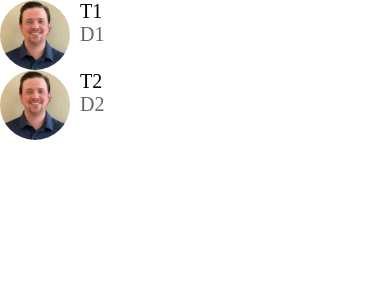
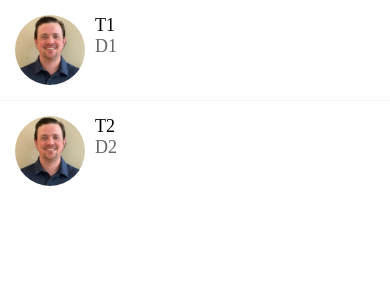
Before and after one commit to WaltersMatthew/DoneWithIt, a React Native app: screen / in a window 390 px wide. Shown: the top 300 px of the page. Built offline with nearby package versions, Linux system fonts and the light colour scheme.

Commit message:
implement swipe to delete

```diff
--- a/app/Components/AppText/AppText.js
+++ b/app/Components/AppText.js
@@ -1,5 +1,5 @@
 import React from "react";
-import { Text, StyleSheet } from "react-native";
+import { Text, StyleSheet, Platform } from "react-native";
 
 function AppText({ children, style }) {
     return <Text style={[styles.text, style]}>{children}</Text>;
@@ -7,8 +7,8 @@ function AppText({ children, style }) {
 
 const styles = StyleSheet.create({
     text: {
-        fontSize: 20,
-        fontFamily: "Avenir",
+        fontSize: 18,
+        fontFamily: Platform.OS === "android" ? "Roboto" : "Avenir",
     },
 });
 
--- a/app/Components/AppText/index.js
+++ /dev/null
@@ -1,3 +0,0 @@
-import AppText from "./AppText";
-
-export default AppText;
--- a/app/Components/ListItem.js
+++ b/app/Components/ListItem.js
@@ -1,10 +1,27 @@
 import React from "react";
-import { View, StyleSheet, Image } from "react-native";
+import {
+    View,
+    StyleSheet,
+    Image,
+    TouchableHighlight,
+    TouchableOpacity,
+} from "react-native";
+import AppText from "./AppText";
+import Swipeable from "react-native-gesture-handler/Swipeable";
+
 import colors from "../config/colors";
-import AppText from "./AppText";
 
-function ListItem({ title, subTitle, image }) {
+function ListItem({
+    title,
+    subTitle,
+    image,
+    IconComponent,
+    onPress,
+    renderRightActions,
+}) {
     return (
+        <Swipeable renderRightActions={renderRightActions}>
+            <TouchableHighlight underlayColor={colors.light} onPress={onPress}>
                 <View style={styles.container}>
                     <Image style={styles.image} source={image} />
                     <View>
@@ -12,12 +29,15 @@ function ListItem({ title, subTitle, image }) {
                         <AppText style={styles.subTitle}>{subTitle}</AppText>
                     </View>
                 </View>
+            </TouchableHighlight>
+        </Swipeable>
     );
 }
 
 const styles = StyleSheet.create({
     container: {
         flexDirection: "row",
+        padding: 15,
     },
     image: {
         width: 70,
--- /dev/null
+++ b/app/Components/ListItemDeleteAction.js
@@ -0,0 +1,30 @@
+import React from "react";
+import { View, StyleSheet, TouchableWithoutFeedback } from "react-native";
+import { MaterialCommunityIcons } from "@expo/vector-icons";
+
+import colors from "../config/colors";
+
+function ListItemDeleteAction({ onPress }) {
+    return (
+        <TouchableWithoutFeedback onPress={onPress}>
+            <View style={styles.container}>
+                <MaterialCommunityIcons
+                    name="trash-can"
+                    size={35}
+                    color={colors.white}
+                />
+            </View>
+        </TouchableWithoutFeedback>
+    );
+}
+
+const styles = StyleSheet.create({
+    container: {
+        backgroundColor: colors.danger,
+        width: 70,
+        justifyContent: "center",
+        alignItems: "center",
+    },
+});
+
+export default ListItemDeleteAction;
--- /dev/null
+++ b/app/Components/ListItemSeperator.js
@@ -0,0 +1,18 @@
+import React from "react";
+import { StyleSheet, View } from "react-native";
+
+import colors from "../config/colors";
+
+function ListItemSeperator() {
+    return <View style={styles.seperator} />;
+}
+
+const styles = StyleSheet.create({
+    seperator: {
+        width: "100%",
+        height: 1,
+        backgroundColor: colors.light,
+    },
+});
+
+export default ListItemSeperator;
--- a/app/config/colors.js
+++ b/app/config/colors.js
@@ -4,4 +4,6 @@ export default {
     medium: "#666",
     black: "black",
     white: "#fff",
+    light: "#f8f4f4",
+    danger: "red",
 };
--- a/app/screens/MessagesScreen.js
+++ b/app/screens/MessagesScreen.js
@@ -1,10 +1,12 @@
-import React from "react";
+import React, { useState } from "react";
 import { FlatList, StyleSheet } from "react-native";
 
 import ListItem from "../Components/ListItem";
+import ListItemDeleteAction from "../Components/ListItemDeleteAction";
+import ListItemSeperator from "../Components/ListItemSeperator";
 import Screen from "../Components/Screen";
 
-const messages = [
+const initialMessages = [
     {
         id: 1,
         title: "T1",
@@ -19,6 +21,12 @@ const messages = [
     },
 ];
 function MessagesScreen(props) {
+    const [messages, setMessages] = useState(initialMessages);
+
+    const handleDelete = (message) => {
+        // Delete the message from messages state
+        setMessages(messages.filter((m) => m.id !== message.id));
+    };
     return (
         <Screen>
             <FlatList
@@ -29,8 +37,15 @@ function MessagesScreen(props) {
                         title={item.title}
                         subTitle={item.description}
                         image={item.image}
+                        onPress={() => console.log("Message Selected", item)}
+                        renderRightActions={() => (
+                            <ListItemDeleteAction
+                                onPress={() => handleDelete(item)}
+                            />
+                        )}
                     />
                 )}
+                ItemSeparatorComponent={ListItemSeperator}
             />
         </Screen>
     );
--- a/package.json
+++ b/package.json
@@ -17,7 +17,8 @@
     "react": "18.1.0",
     "react-native": "0.70.5",
     "react-native-screens": "~3.18.0",
-    "react-native-safe-area-context": "4.4.1"
+    "react-native-safe-area-context": "4.4.1",
+    "react-native-gesture-handler": "~2.8.0"
   },
   "devDependencies": {
     "@babel/core": "^7.12.9"
```
Also changed, not shown: app/Components/AppText/styles.js (deleted, +0 -10 lines), app/Components/Icon.js (added, +31 -0 lines), 1 other file (tests, documents, lock files or other folders). Lines whose indentation alone changed are shown as unchanged.
